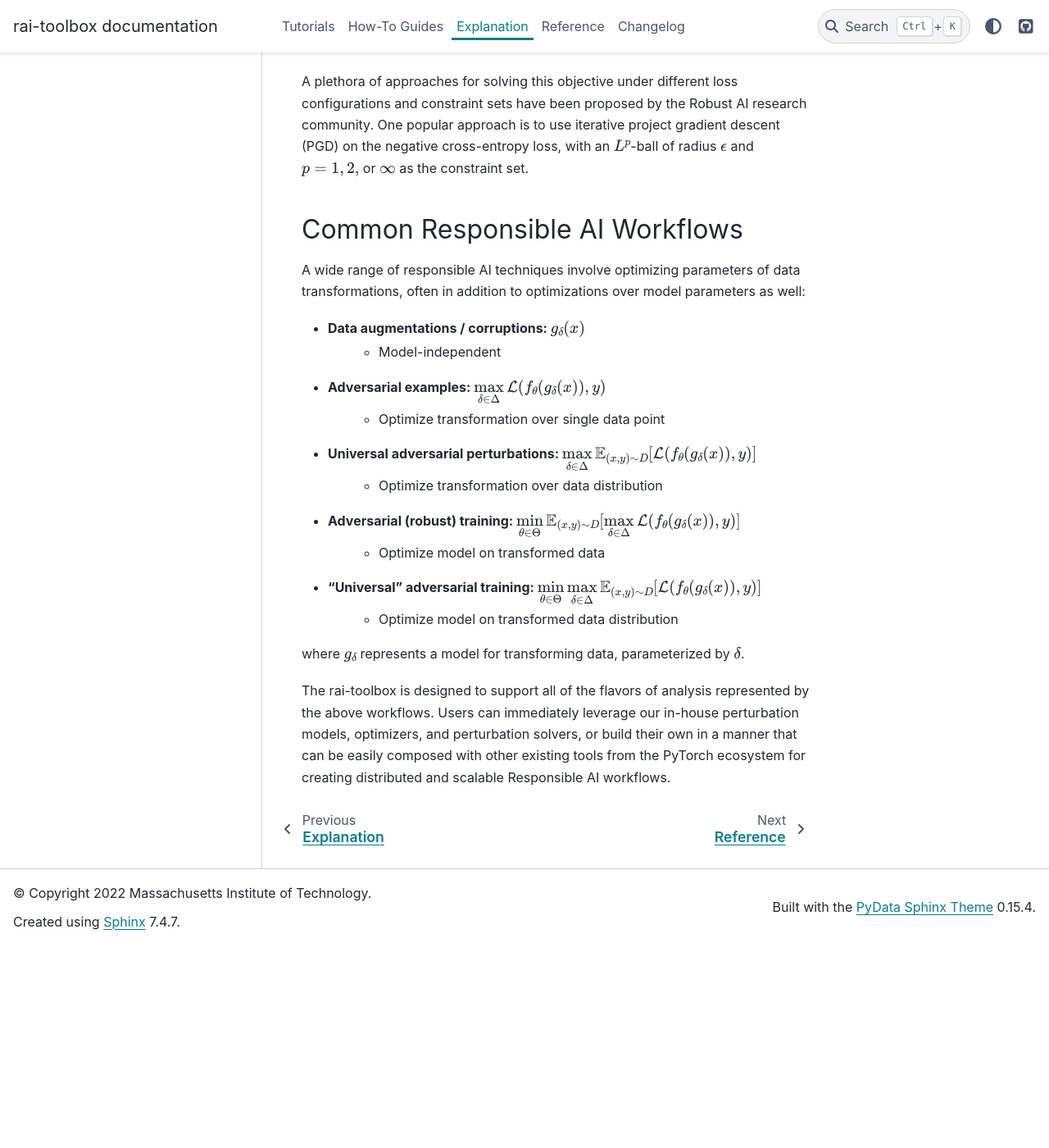
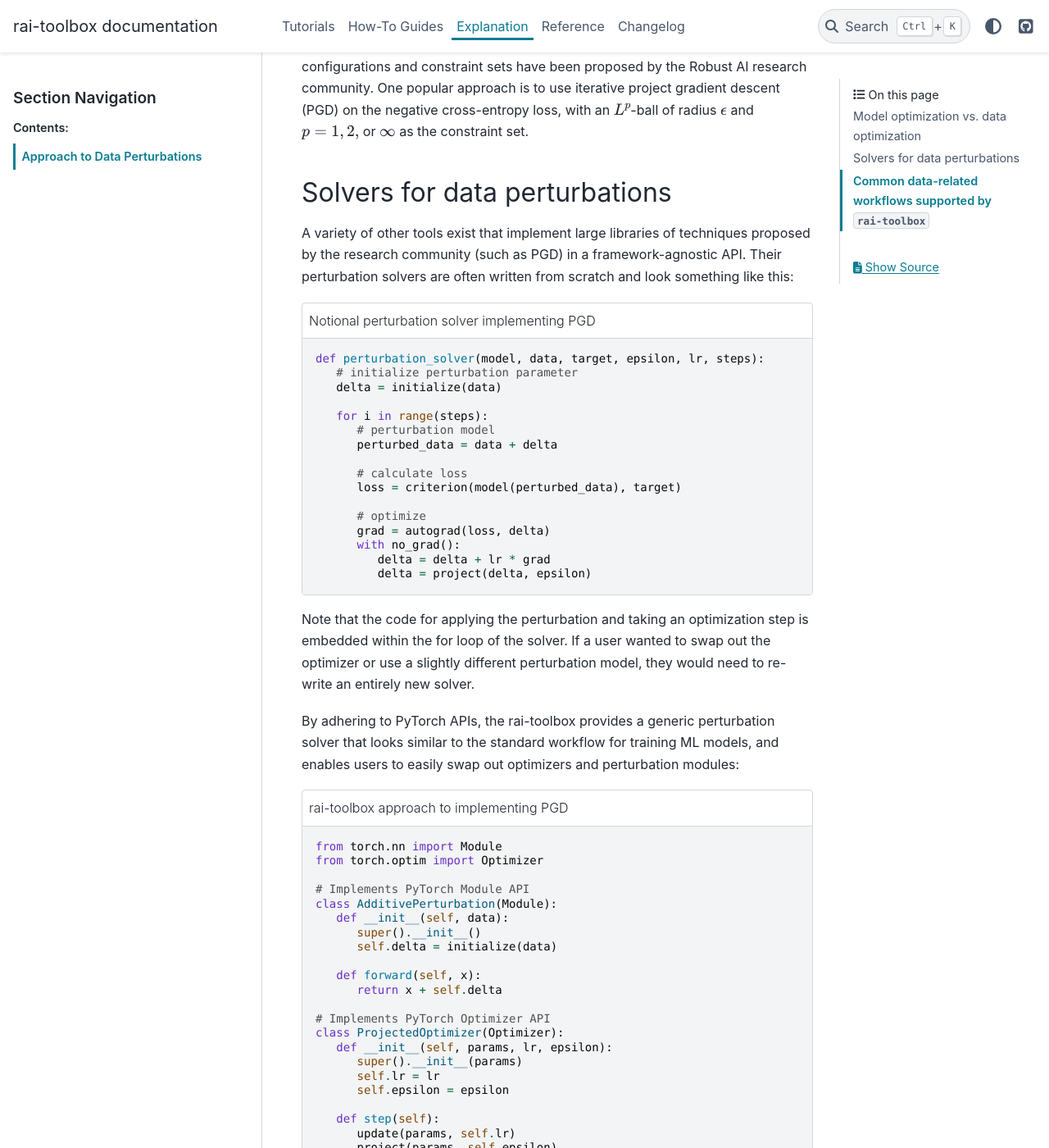
Before and after one commit to mit-ll-responsible-ai/responsible-ai-toolbox, a Sphinx documentation site: the page built from docs/source/explanation/perturbations.rst, in a window 1280 px wide and 1400 px high, scrolled down 1194 px. Shown: the whole window at 82% size. Built offline with Sphinx 7.4.7 and the PyData theme 0.15.4, drawn with Linux system fonts in a browser that asks for light colours; pages that are not in the unit, such as notebooks, are missing from menus; before the commit the page ends 2347 px from its top, so only the background shows below that; some of the changed text lies outside the part shown.

Commit message:
updates to explanation

```diff
--- a/docs/source/explanation/perturbations.rst
+++ b/docs/source/explanation/perturbations.rst
@@ -6,22 +6,22 @@
 Approach to Data Perturbations
 ==============================
 
-Th rAI-toolbox facilitates solving for optimizations over data by strictly adhering to
-PyTorch APIs. A perturbation model is defined as a `torch.nn.Module`, and its optimizer
-as `torch.optim.Optimizer`.
+The rai-toolbox facilitates solving for optimizations over data perturbations by strictly
+adhering to `PyTorch <https://pytorch.org/>` APIs. A perturbation model is defined as a
+`torch.nn.Module`, and its optimizer as `torch.optim.Optimizer`. This allows us to
+leverage PyTorch's `automatic differentiation <https://pytorch.org/tutorials/beginner/blitz/autograd_tutorial.html>`
+engine to solve for optimal perturbations to data.
 
-In this explanation, we will discuss our motivation for
-taking such a design approach, and some of the benefits it affords.
 
-Standard Training and Adversarial Examples
-==========================================
+Model optimization vs. data optimization
+========================================
 
-Whereas standard machine learning model-training frameworks are designed to refine
-the parameters of the ML model (i.e., architecture and weights), methods for studying
+Standard machine learning model-training frameworks are designed to refine
+the parameters of the ML model (i.e., architecture and weights), while methods for studying
 the robustness and explainability of the model naturally involve analyses of and
 optimizations over the data (i.e., inputs to the model and representations extracted
 by the model). This optimization over the data space increases the complexity of
-responsible AI worksflows over that of the standard setting.
+responsible AI workflows over that of the standard setting.
 
 For example, consider the standard optimization objective for training a model,
 :math:`f_\theta`, parameterized by :math:`\theta`:
@@ -44,8 +44,8 @@
     \max\limits_{\delta \in \Delta} \mathcal{L}(f_\theta(x + \delta),y),
 
 where a perturbation, :math:`\delta`, is optimized to maximize loss against the true
-output, subject to a constraint set, :math:`\Delta`. Here, the model parameters are
-held fixed, and the search is conducted over the data space.
+output, subject to a constraint set, :math:`\Delta`. Note that now, the model parameters
+are held fixed, and the search is conducted over the data space.
 
 A plethora of approaches for solving this objective under different loss
 configurations and constraint sets have been proposed by the Robust AI research
@@ -53,11 +53,91 @@
 (PGD) on the negative cross-entropy loss, with an :math:`L^p`-ball of radius
 :math:`\epsilon` and :math:`p=1,2,` or :math:`\infty` as the constraint set.
 
-Common Responsible AI Workflows
-===============================
+Solvers for data perturbations
+==============================
+
+A variety of other tools exist that implement large libraries of techniques
+proposed by the research community (such as PGD) in a framework-agnostic API.
+Their perturbation solvers are often written from scratch and look something like this:
+
+.. code-block:: python
+   :caption: Notional perturbation solver implementing PGD
+
+   def perturbation_solver(model, data, target, epsilon, lr, steps):
+      # initialize perturbation parameter
+      delta = initialize(data)
+
+      for i in range(steps):
+         # perturbation model
+         perturbed_data = data + delta
+
+         # calculate loss
+         loss = criterion(model(perturbed_data), target)
+
+         # optimize
+         grad = autograd(loss, delta)
+         with no_grad():
+            delta = delta + lr * grad
+            delta = project(delta, epsilon)
+
+Note that the code for applying the perturbation and taking an optimization
+step is embedded within the for loop of the solver. If a user wanted to swap
+out the optimizer or use a slightly different perturbation model, they would
+need to re-write an entirely new solver.
+
+By adhering to PyTorch APIs, the rai-toolbox provides a generic perturbation
+solver that looks similar to the standard workflow for training ML models,
+and enables users to easily swap out optimizers and perturbation modules:
+
+.. code-block:: python
+   :caption: rai-toolbox approach to implementing PGD
+
+   from torch.nn import Module
+   from torch.optim import Optimizer
+
+   # Implements PyTorch Module API
+   class AdditivePerturbation(Module):
+      def __init__(self, data):
+         super().__init__()
+         self.delta = initialize(data)
+
+      def forward(self, x):
+         return x + self.delta
+
+   # Implements PyTorch Optimizer API
+   class ProjectedOptimizer(Optimizer):
+      def __init__(self, params, lr, epsilon):
+         super().__init__(params)
+         self.lr = lr
+         self.epsilon = epsilon
+
+      def step(self):
+         update(params, self.lr)
+         project(params, self.epsilon)
+
+   def perturbation_solver(model, data, target, perturbation_model, optimizer, steps):
+      # initialize perturbation and optimizer
+      perturb = perturbation_model(data)
+      optim = optimizer(perturb.parameters())
+
+      for i in range(steps):
+         # perturbation model
+         perturbed_data = perturb(data)
+
+         # calculate loss
+         loss = criterion(model(perturbed_data), target)
+
+         # optimize
+         opt.zero_grad()
+         loss.backward()
+         opt.step()
+
+
+Common data-related workflows supported by `rai-toolbox`
+========================================================
 
 A wide range of responsible AI techniques involve optimizing parameters of data
-transformations, often in addition to optimizations over model parameters as well:
+transformations, often in addition to optimizations over model parameters:
 
 - Data augmentations / corruptions: :math:`g_\delta(x)`
     - Model-independent
```
Also changed, not shown: other parts of docs/source/explanation/perturbations.rst (+5 -3 lines).
